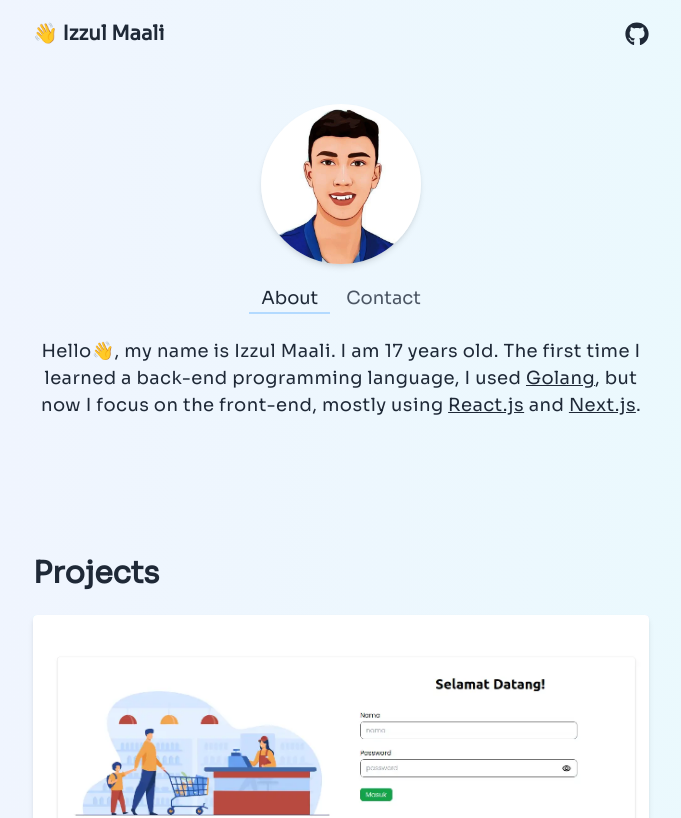
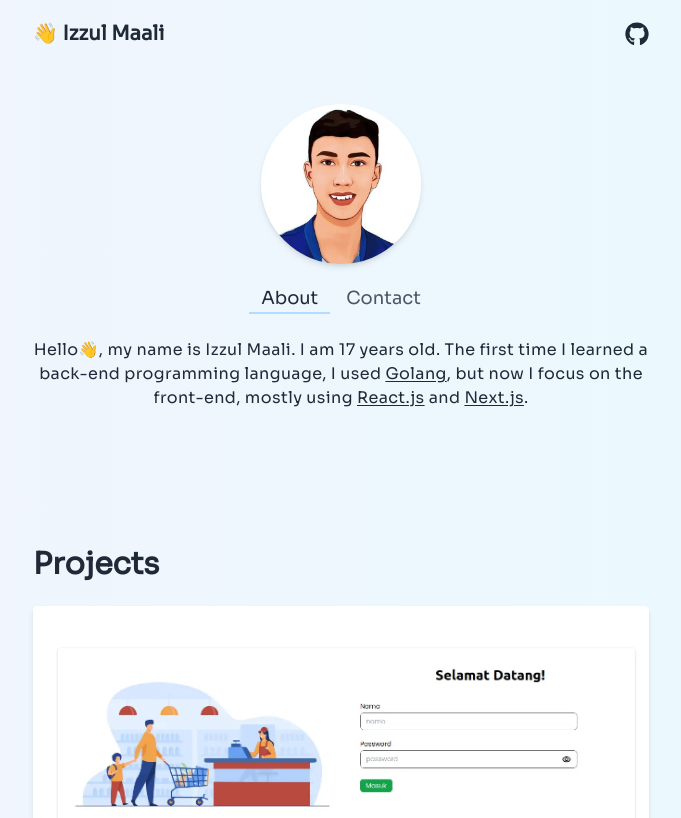
Before and after one commit to izzul-ali/personal-site, a Next.js app: page / in a window 1280 px wide. Shown: the top 818 px of the page, without its empty margins (299-980 px from the left). Built offline with nearby package versions, Linux system fonts and the light colour scheme.

Commit message:
feat: reduce font size

```diff
--- a/components/home/about-contact.tsx
+++ b/components/home/about-contact.tsx
@@ -30,7 +30,7 @@ export default function AboutContact() {
           Contact
         </h2>
       </div>
-      <div className="mt-6 relative text-center items-start text-lg pb-10">
+      <div className="mt-6 relative text-center items-start text-base pb-10 [&>p>a]:underline [&>p>a]:underline-offset-2">
         <p
           className={`leading-normal transition duration-500 tracking-wide ${
             selected === 'about' ? 'translate-x-0' : '-translate-x-full'
@@ -38,19 +38,15 @@ export default function AboutContact() {
         >
           Hello<span>👋️</span>, my name is Izzul Maali. I am 17 years old. The
           first time I learned a back-end programming language, I used{' '}
-          <a href="https://go.dev/" target={'_blank'} className="underline">
+          <a href="https://go.dev/" target={'_blank'}>
             Golang
           </a>
           , but now I focus on the front-end, mostly using{' '}
-          <a
-            href="https://reactjs.org/"
-            target={'_blank'}
-            className="underline"
-          >
+          <a href="https://reactjs.org/" target={'_blank'}>
             React.js
           </a>{' '}
           and{' '}
-          <a href="https://nextjs.org/" target={'_blank'} className="underline">
+          <a href="https://nextjs.org/" target={'_blank'}>
             Next.js
           </a>
           .
```
